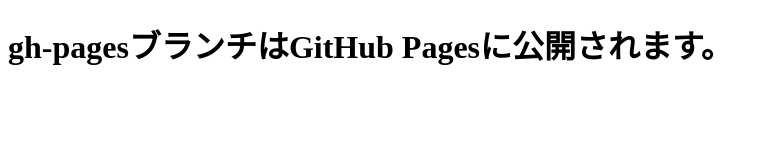
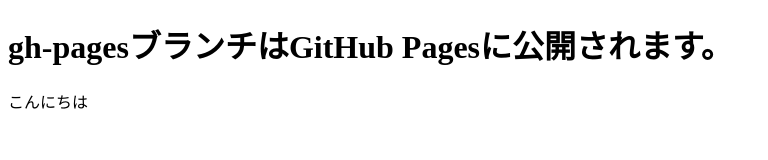
Before and after one commit to mikurui/git-study, a plain HTML site: page index.html in a window 1280 px wide. Shown: the whole page, without its empty margins (0-768 px from the left). Drawn offline with Linux system fonts and the light colour scheme.

Commit message:
Update index.html

```diff
--- a/index.html
+++ b/index.html
@@ -8,5 +8,6 @@
 </head>
 <body>
     <h1>gh-pagesブランチはGitHub Pagesに公開されます。</h1>
+    <P>こんにちは</p>
 </body>
 </html>
```
